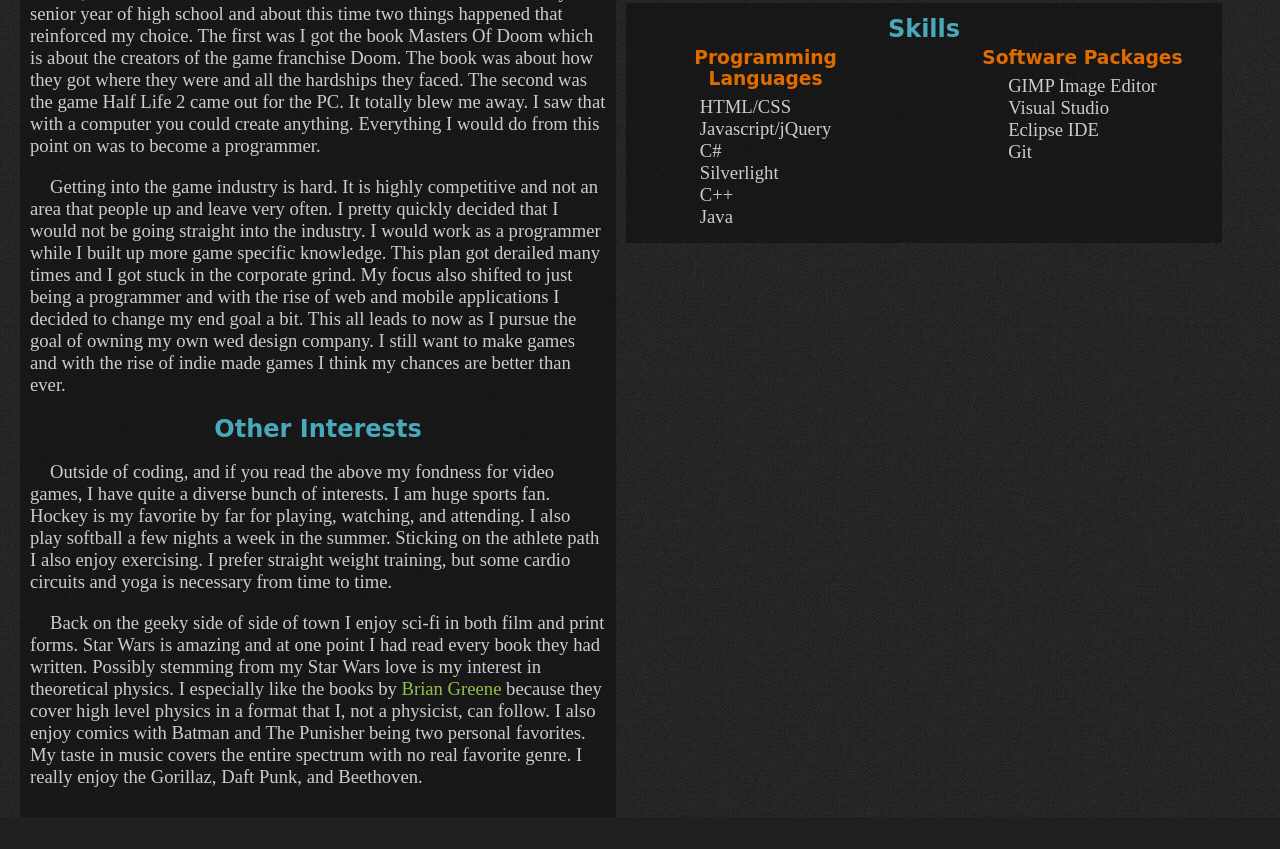
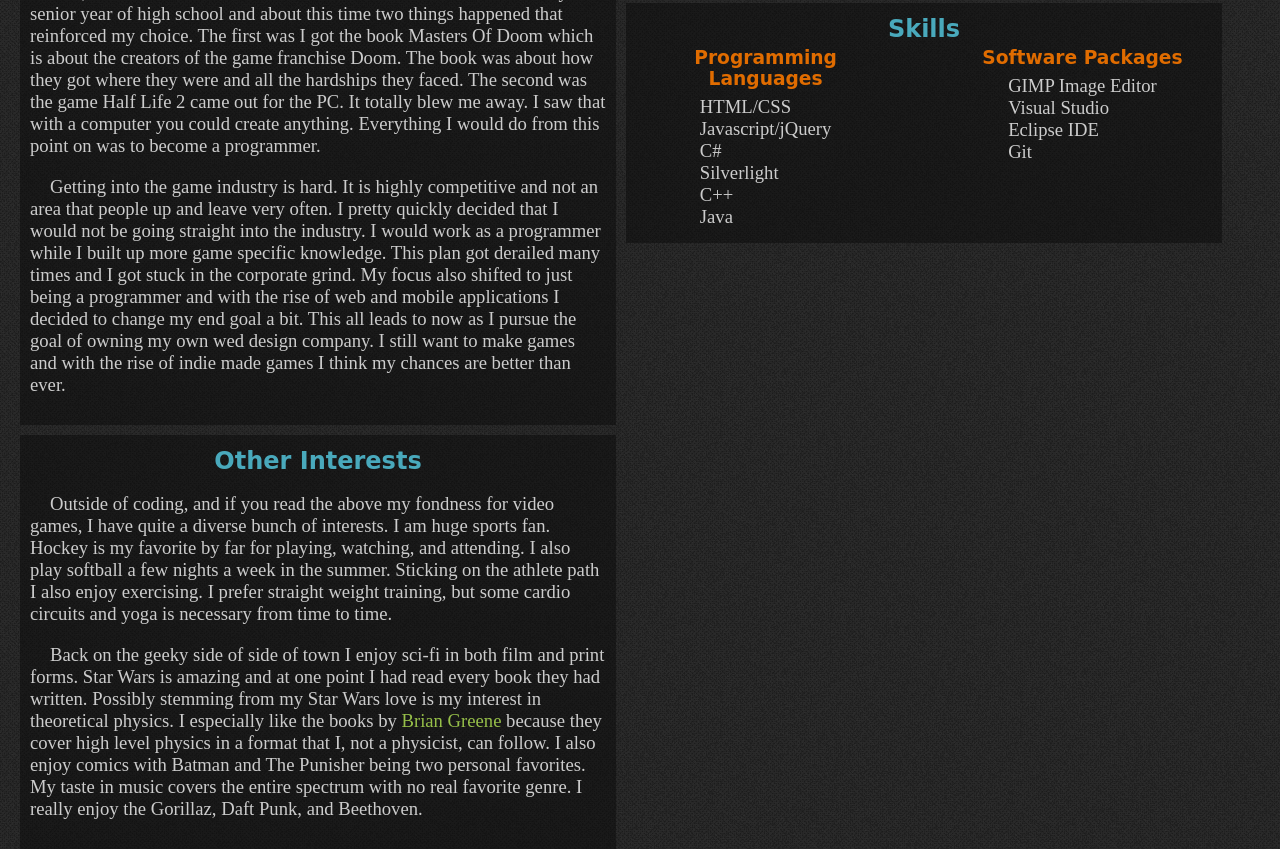
Before and after one commit to harvPrentiss/Harv-Prentiss, a plain HTML site: page My Website/aboutMe.html in a window 1280 px wide. Shown: the part 374-1223 px from the top of the page. Before the commit the page ends 1191 px from the top, so only its background shows below. Drawn offline with Linux system fonts and the light colour scheme; a web font is replaced by a local one.

Commit message:
Separation of Boxes
Made Bio and Interest separate sections.

```diff
--- a/My Website/Stylesheets/global.css
+++ b/My Website/Stylesheets/global.css
@@ -102,14 +102,30 @@ body
 
 /* About page styles*/
 
+.bioInterestBox
+{
+	float: left;
+	width: 45%;
+	margin: 0px 15px 0px 0px;
+	color: #CCCCCC;
+	font-size: 14pt;
+}
+
 .bioBox
 {
 	float: left;
-	margin: 0px 10px 0px 0px;
 	background-color: rgba(10, 10, 10, 0.5);
-	width: 45%;
-	color: #CCCCCC;
-	font-size: 14pt;
+	width: 100%;
+	padding: 10px;
+	margin-bottom: 5px;
+}
+
+.interestBox
+{
+	float: left;
+	margin-top: 5px;
+	background-color: rgba(10, 10, 10, 0.5);
+	width: 100%;
 	padding: 10px;
 }
 
@@ -117,6 +133,7 @@ body
 {
 	float: left;
 	width: 45%;
+	margin: 0px 0px 0px 15px;
 	color: #CCCCCC;
 	font-size: 14pt;
 }
--- a/My Website/aboutMe.html
+++ b/My Website/aboutMe.html
@@ -23,6 +23,7 @@
 		</div>
 		<br>
 		<div id="content">
+			<div class="bioInterestBox">
 				<div class="bioBox">
 					<h1>Bio</h1>
 					<p>There is one inspiration I can point to in particular that lead me down the path I am currently on. Video games.
@@ -42,6 +43,8 @@
 						focus also shifted to just being a programmer and with the rise of web and mobile applications I decided to change my
 						end goal a bit. This all leads to now as I pursue the goal of owning my own wed design company. I still want to make games
 						and with the rise of indie made games I think my chances are better than ever.</p>
+				</div>
+				<div class="interestBox">
 					<h1>Other Interests</h1>
 					<p>Outside of coding, and if you read the above my fondness for video games, I have quite a diverse bunch of interests. I
 						am huge sports fan. Hockey is my favorite by far for playing, watching, and attending. I also play softball a few nights
@@ -53,6 +56,7 @@
 						high level physics in a format that I, not a physicist, can follow. I also enjoy comics with Batman and The Punisher being
 						two personal favorites. My taste in music covers the entire spectrum with no real favorite genre. I really enjoy the Gorillaz,
 						Daft Punk, and Beethoven.</p>
+				</div>
 			</div>
 			<div class="expSkills">
 				<div class="expBox">
```
Lines whose indentation alone changed are shown as unchanged.
